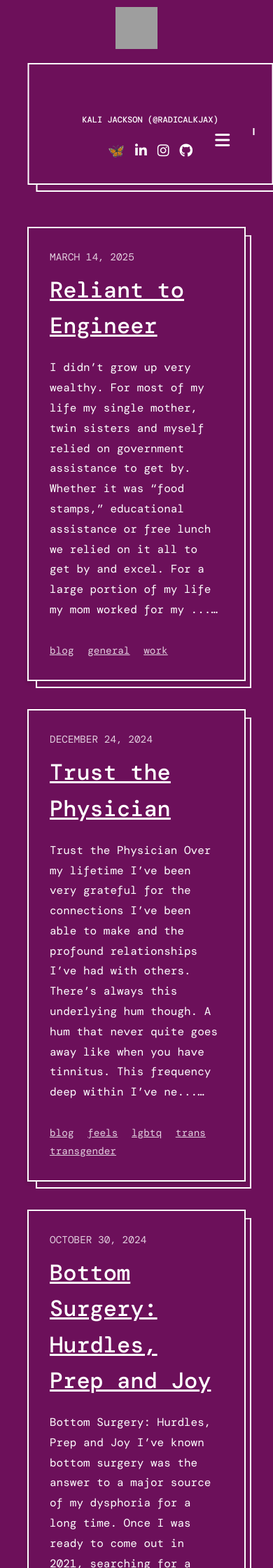
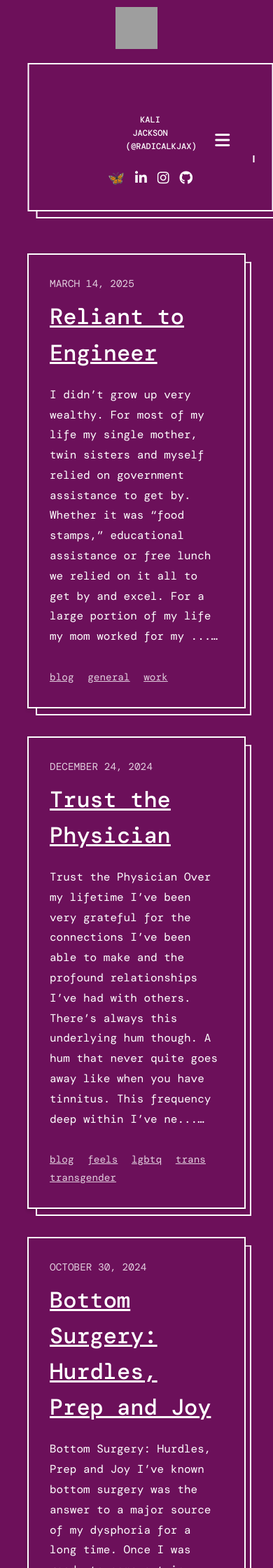
Before and after one commit to radicalkjax/blog, a Jekyll site: the page built from index.html, in a window 390 px wide. Shown: the top 2240 px of the page at 70% size. Built offline with Jekyll 4.4.1, drawn with Linux system fonts in a browser that asks for light colours; some web fonts are replaced; grey boxes are pictures that could not be loaded.

Commit message:
Fix responsive design issues: mobile dropdown menus, logo positioning, site title positioning, and social icons margin

```diff
--- a/assets/css/main.css
+++ b/assets/css/main.css
@@ -125,6 +125,7 @@ header::before {
     position: absolute;
     left: 10px; /* Position at the far left with minimal padding */
     width: 200px; /* Give the title a fixed width */
+    max-width: 25%; /* Ensure the title doesn't take up too much space */
 }
 
 /* Navigation */
@@ -584,6 +585,68 @@ nav ul li a.active {
     padding: 0;
 }
 
+/* Mermaid diagram styling */
+.mermaid {
+    text-align: center !important;
+    margin: 20px auto !important;
+    background-color: rgba(255, 255, 255, 0.05);
+    padding: 15px;
+    border-radius: 5px;
+    max-width: 100%;
+    overflow-x: auto;
+}
+
+/* Code block styling for IEEE format */
+.post-content div[style*="text-align: center"] pre {
+    text-align: left;
+    margin: 0 auto;
+    display: inline-block;
+    max-width: 100%;
+    background-color: rgba(255, 255, 255, 0.1);
+    padding: 15px;
+    border-radius: 5px;
+    overflow-x: auto;
+}
+
+.post-content div[style*="text-align: center"] pre code {
+    background-color: transparent;
+    padding: 0;
+    font-family: 'DM Mono', monospace;
+}
+
+.post-content div[style*="text-align: center"] p {
+    margin-top: 5px;
+}
+
+/* Ensure mermaid diagrams are readable with our dark theme */
+.mermaid .label {
+    color: #ffffff !important;
+    font-family: 'DM Mono', monospace !important;
+}
+
+.mermaid .node rect,
+.mermaid .node circle,
+.mermaid .node ellipse,
+.mermaid .node polygon,
+.mermaid .node path {
+    fill: rgba(255, 255, 255, 0.1) !important;
+    stroke: #ffffff !important;
+}
+
+.mermaid .edgePath .path {
+    stroke: #ffffff !important;
+}
+
+.mermaid .edgeLabel {
+    background-color: rgba(109, 16, 90, 0.7) !important;
+    color: #ffffff !important;
+}
+
+.mermaid .cluster rect {
+    fill: rgba(255, 255, 255, 0.05) !important;
+    stroke: #ffffff !important;
+}
+
 .post-navigation {
     margin-top: 40px;
     padding-top: 20px;
@@ -604,18 +667,102 @@ nav ul li a.active {
 }
 
 /* Responsive Design */
-@media (max-width: 768px) {
+/* Switch to mobile view when the site title would touch the navigation */
+@media (max-width: 1200px) and (min-width: 1025px) {
+    /* Adjust the site title to prevent it from touching the navigation */
+    .site-title {
+        max-width: 20%; /* Reduce max-width to prevent overlap */
+        font-size: 0.7rem; /* Slightly reduce font size */
+    }
+
+    /* Adjust navigation position to make more room */
+    nav {
+        left: 55%; /* Shift navigation slightly to the right */
+    }
+
+    /* Ensure social icons have margin */
+    .social-icons {
+        right: 30px; /* Increased right margin */
+    }
+}
+
+/* Switch to mobile view when the logo would enter the header box */
+@media (max-width: 1024px) and (min-width: 901px) {
+    /* Adjust header width and position to make room for the logo */
+    header {
+        width: 80vw; /* Reduced from 90vw to make more room for the logo */
+        left: 55%; /* Shifted right to avoid the logo */
+    }
+
+    /* Ensure the logo stays fixed in its original position */
+    .site-logo-container {
+        position: fixed;
+        left: 10px;
+        top: 1px;
+        transform: none;
+    }
+
+    /* Ensure social icons have margin */
+    .social-icons {
+        right: 30px; /* Increased right margin */
+    }
+}
+
+/* Switch to mobile view when the site title would touch the navigation */
+@media (max-width: 1000px) and (min-width: 901px) {
+    /* Switch to mobile view when the site title would touch the navigation */
+    .site-title {
+        position: static;
+        margin: 0 auto 20px;
+        text-align: center;
+        width: 100%;
+        max-width: 100%;
+    }
+
+    .header-content {
+        position: relative;
+        flex-direction: column;
+        padding-top: 20px;
+    }
+
+    nav {
+        position: relative;
+        left: 0;
+        transform: none;
+        width: 100%;
+        display: flex;
+        justify-content: center;
+    }
+
+    /* Ensure social icons have margin */
+    .social-icons {
+        right: 30px; /* Increased right margin */
+    }
+}
+
+/* When viewport gets even smaller, switch to full mobile view */
+@media (max-width: 900px) {
+    /* Apply mobile styles earlier to prevent logo from entering header */
     .site-logo-container {
         position: static;
+        left: auto;
+        top: auto;
+        transform: none;
         text-align: center;
-        margin-top: 10px;
-        margin-bottom: 20px;
+        margin: 10px auto 20px;
+        width: 100%;
+        display: flex;
+        justify-content: center;
+        align-items: center;
     }
 
     .site-logo-outside {
         width: 60px;
         height: 60px;
         margin: 0 auto;
+        display: block;
+        position: relative;
+        left: 0;
     }
 
     .header-content {
@@ -634,10 +781,13 @@ nav ul li a.active {
         max-height: 0;
         overflow: hidden;
         transition: max-height 0.5s ease;
+        position: relative;
+        z-index: 20000; /* Increased z-index for mobile nav */
     }
 
     .nav-open nav {
-        max-height: 300px;
+        max-height: 500px; /* Increased from 300px to accommodate dropdowns */
+        overflow: visible; /* Allow dropdowns to overflow */
     }
 
     nav ul {
@@ -650,6 +800,33 @@ nav ul li a.active {
         margin: 10px 0;
         width: 100%;
         text-align: center;
+        position: relative;
+    }
+
+    /* Mobile dropdown menu styling */
+    .dropdown-menu {
+        position: absolute; /* Change back to absolute for mobile */
+        top: 100%; /* Position below the parent */
+        left: 0;
+        width: 100%;
+        z-index: 20001; /* Higher z-index for mobile dropdown */
+        max-height: 200px; /* Limit height */
+        overflow-y: auto; /* Make scrollable if needed */
+        background-color: #6d105a; /* Ensure background color is set */
+        border: 1px solid #ffffff; /* Ensure border is visible */
+    }
+
+    .dropdown-menu li {
+        z-index: 20002; /* Higher z-index for mobile dropdown items */
+    }
+
+    .dropdown-menu li a {
+        white-space: normal; /* Allow text to wrap */
+        word-wrap: break-word; /* Break long words if needed */
+        overflow-wrap: break-word; /* Modern version of word-wrap */
+        padding: 10px 15px; /* Increased padding for better readability */
+        font-size: 0.95rem; /* Slightly smaller font size to fit more text */
+        z-index: 20003; /* Higher z-index for mobile dropdown links */
     }
 
     .logo-container {
@@ -685,3 +862,5 @@ nav ul li a.active {
         padding: 20px;
     }
 }
+
+/* Styles for 768px and below are already covered by the 900px media query above */
--- a/assets/js/main.js
+++ b/assets/js/main.js
@@ -85,11 +85,15 @@ function setupDropdownMenus() {
     dropdowns.forEach(dropdown => {
         // Add hover event listeners for desktop
         dropdown.addEventListener('mouseenter', function() {
-            this.querySelector('.dropdown-menu').style.display = 'flex';
+            if (window.innerWidth > 768) {
+                this.querySelector('.dropdown-menu').style.display = 'flex';
+            }
         });
 
         dropdown.addEventListener('mouseleave', function() {
-            this.querySelector('.dropdown-menu').style.display = 'none';
+            if (window.innerWidth > 768) {
+                this.querySelector('.dropdown-menu').style.display = 'none';
+            }
         });
 
         // Add click event for mobile
@@ -99,6 +103,15 @@ function setupDropdownMenus() {
                 // Only prevent default on mobile
                 if (window.innerWidth <= 768) {
                     e.preventDefault();
+                    e.stopPropagation(); // Stop event from bubbling up
+
+                    // Close all other dropdowns first
+                    document.querySelectorAll('.dropdown-menu').forEach(menu => {
+                        if (menu !== this.nextElementSibling) {
+                            menu.style.display = 'none';
+                        }
+                    });
+
                     const menu = this.nextElementSibling;
                     if (menu.style.display === 'flex') {
                         menu.style.display = 'none';
@@ -107,6 +120,18 @@ function setupDropdownMenus() {
                     }
                 }
             });
+        }
+    });
+
+    // Close dropdowns when clicking outside
+    document.addEventListener('click', function(e) {
+        if (window.innerWidth <= 768) {
+            // Check if the click was outside any dropdown
+            if (!e.target.closest('.dropdown')) {
+                document.querySelectorAll('.dropdown-menu').forEach(menu => {
+                    menu.style.display = 'none';
+                });
+            }
         }
     });
 }
```
